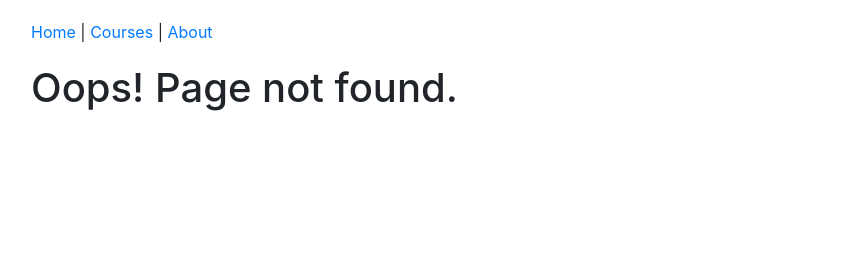
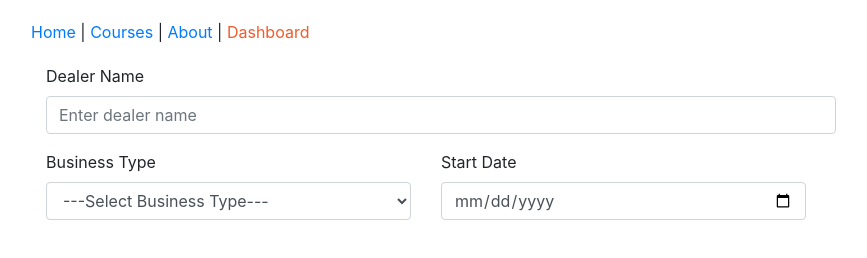
Before and after one commit to ravikantpal1408/plural-react-, a React app: page /dashboard in a window 1280 px wide. Before the commit this address had no page. Shown: the whole page, without its empty margins (199-1066 px from the left). Built offline with nearby package versions, Linux system fonts and the light colour scheme; what redux-immutable-state-invariant would draw is missing.

Commit message:
code refactoring

```diff
--- a/src/components/App.js
+++ b/src/components/App.js
@@ -2,6 +2,7 @@ import React from 'react';
 import { Route, Switch } from 'react-router-dom';
 import HomePage from './home/HomePage';
 import AboutPage from './about/AboutPage';
+import Dashboard from './pricing/containers/Dashboard';
 import Header from './common/Header';
 import PageNotFound from './PageNotFound';
 import CoursesPage from './courses/CoursesPage';
@@ -20,6 +21,7 @@ function App() {
         <Route path='/courses' component={CoursesPage} />
         <Route path='/course/:slug' component={ManageCoursePage} />
         <Route path='/course' component={ManageCoursePage} />
+        <Route path='/dashboard' component={Dashboard} />
         <Route component={PageNotFound} />
       </Switch>
 
--- a/src/components/common/Header.js
+++ b/src/components/common/Header.js
@@ -16,6 +16,10 @@ const Header = () => {
       <NavLink to='/about' activeStyle={activeStyle}>
         About
       </NavLink>
+      {' | '}
+      <NavLink to='/dashboard' activeStyle={activeStyle}>
+        Dashboard
+      </NavLink>
     </nav>
   );
 };
--- a/src/components/courses/CourseList.js
+++ b/src/components/courses/CourseList.js
@@ -3,10 +3,8 @@ import PropTypes from 'prop-types';
 import { Link } from 'react-router-dom';
 
 class CourseList extends React.Component {
-
   render() {
     const { courses } = this.props;
-
     return (
       <table className='table'>
         <thead>
--- /dev/null
+++ b/src/components/pricing/containers/Dashboard.js
@@ -0,0 +1,74 @@
+import React from 'react';
+
+class Dashboard extends React.Component {
+  constructor() {
+    super();
+    this.state = {
+      dealerName: '',
+      businessType: '',
+      startDate: '',
+      error: {},
+    };
+
+    this.handleOnchange = this.handleOnchange.bind(this);
+  }
+
+  handleOnchange(e) {
+    this.setState({ [e.target.name]: e.target.value });
+    console.log(`i'm triggered `);
+  }
+
+  render() {
+    return (
+      <div>
+        <div className='row'>
+          <div className='container'>
+            <div className='col-md-12'>
+              <div className='form-group'>
+                <label htmlFor='txtDealerName'>Dealer Name</label>
+                <input
+                  type='text'
+                  id='txtDealerNamr'
+                  name='dealerName'
+                  placeholder='Enter dealer name'
+                  value={this.state.dealerName}
+                  onChange={this.handleOnchange}
+                  className='form-control'
+                />
+              </div>
+            </div>
+            <div className='row container'>
+              <div className='col-md-6'>
+                <label>Business Type</label>
+                <select
+                  className='form-control'
+                  id='dllBusinessType'
+                  name='businessType'
+                  onChange={this.handleOnchange}
+                  value={this.state.businessType}
+                >
+                  <option value=''>---Select Business Type---</option>
+                  <option value='1'>1</option>
+                  <option value='2'>2</option>
+                </select>
+              </div>
+              <div className='col-md-6'>
+                <label>Start Date</label>
+                <input
+                  type='date'
+                  id='txtStartDate'
+                  name='startDate'
+                  className='form-control'
+                  value={this.state.startDate}
+                  onChange={this.handleOnchange}
+                />
+              </div>
+            </div>
+          </div>
+        </div>
+      </div>
+    );
+  }
+}
+
+export default Dashboard;
--- a/src/index.css
+++ b/src/index.css
@@ -6,3 +6,8 @@
 nav {
   padding: 20px 0 20px 0;
 }
+
+label,
+a {
+  cursor: pointer;
+}
```
Also changed, not shown: src/test/api/authorApi.test.js (+5 -5 lines), src/test/components/common/Header.test.js (+2 -2 lines), src/test/components/courses/CourseForm.ReactTestingLibrary.test.js (+13 -15 lines), src/test/components/courses/CourseList.test.js (+23 -2 lines), src/redux/actions/pageActions.js (added), src/redux/reducers/pageReducers.js (added), 1 other file.
